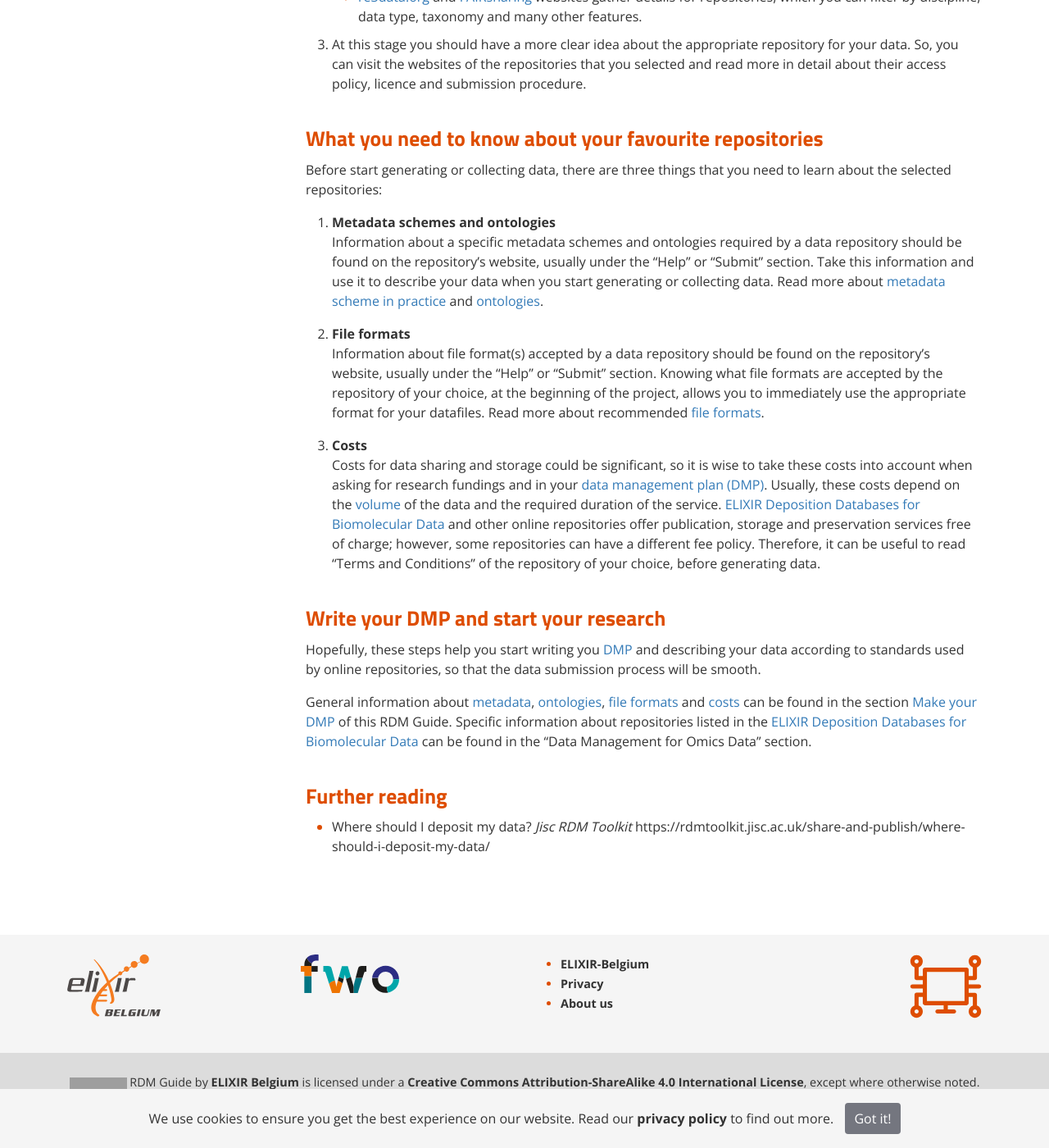
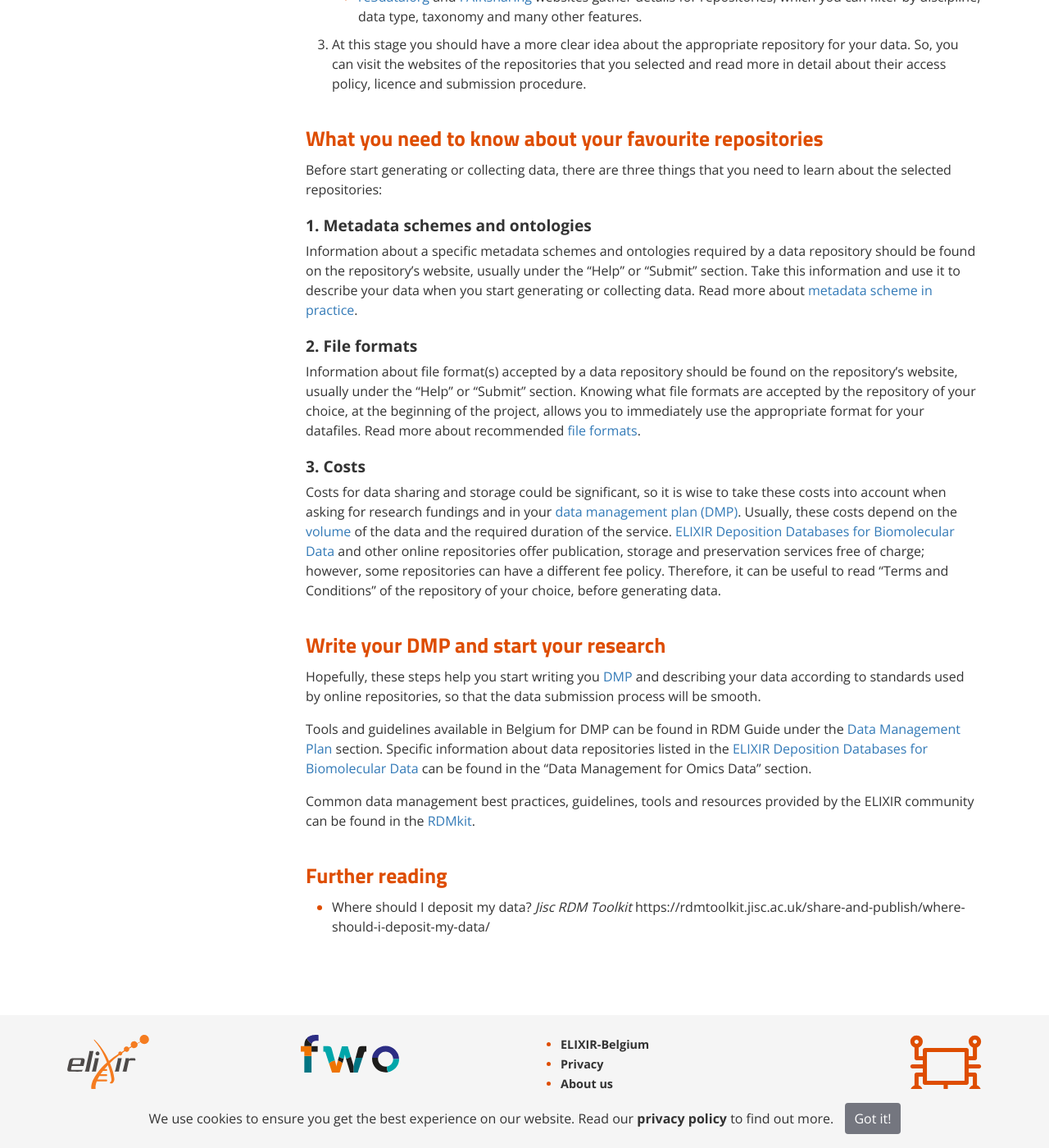
Before and after one commit to ELIXIR-Belgium/rdm-guide, a Jekyll site: the page built from pages/data_management_steps.md, in a window 1280 px wide and 1400 px high, scrolled down 1475 px. Shown: the whole window at 82% size. Built offline with Jekyll 4.4.1, drawn with Linux system fonts in a browser that asks for light colours; grey boxes are pictures that could not be loaded.

Commit message:
link to RDMkit

```diff
--- a/pages/data_management_steps.md
+++ b/pages/data_management_steps.md
@@ -34,19 +34,21 @@ You can find the right repository for your data by following the steps described
 ## What you need to know about your favourite repositories
 Before start generating or collecting data, there are three things that you need to learn about the selected repositories:
 
-1.  **Metadata schemes and ontologies**\\
-    Information about a specific metadata schemes and ontologies required by a data repository should be found on the repository’s website, usually under the “Help” or “Submit” section. Take this information and use it to describe your data when you start generating or collecting data. Read more about [metadata scheme in practice](metadata_in_practice) and [ontologies](ontology).
+### 1. Metadata schemes and ontologies
+Information about a specific metadata schemes and ontologies required by a data repository should be found on the repository’s website, usually under the “Help” or “Submit” section. Take this information and use it to describe your data when you start generating or collecting data. Read more about [metadata scheme in practice](metadata_in_practice).
 
-2.  **File formats**\\
-    Information about file format(s) accepted by a data repository should be found on the repository’s website, usually under the “Help” or “Submit” section. Knowing what file formats are accepted by the repository of your choice, at the beginning of the project, allows you to immediately use the appropriate format for your datafiles. Read more about recommended [file formats](file_formats).
+### 2. File formats
+Information about file format(s) accepted by a data repository should be found on the repository’s website, usually under the “Help” or “Submit” section. Knowing what file formats are accepted by the repository of your choice, at the beginning of the project, allows you to immediately use the appropriate format for your datafiles. Read more about recommended [file formats](file_formats).
 
-3.  **Costs**\\
-    Costs for data sharing and storage could be significant, so it is wise to take these costs into account when asking for research fundings and in your [data management plan (DMP)](about_DMP). Usually, these costs depend on the [volume](data_volume) of the data and the required duration of the service. [ELIXIR Deposition Databases for Biomolecular Data](https://elixir-europe.org/platforms/data/elixir-deposition-databases) and other online repositories offer publication, storage and preservation services free of charge; however, some repositories can have a different fee policy. Therefore, it can be useful to read "Terms and Conditions" of the repository of your choice, before generating data.
+### 3. Costs
+Costs for data sharing and storage could be significant, so it is wise to take these costs into account when asking for research fundings and in your [data management plan (DMP)](about_DMP). Usually, these costs depend on the [volume](data_volume) of the data and the required duration of the service. [ELIXIR Deposition Databases for Biomolecular Data](https://elixir-europe.org/platforms/data/elixir-deposition-databases) and other online repositories offer publication, storage and preservation services free of charge; however, some repositories can have a different fee policy. Therefore, it can be useful to read "Terms and Conditions" of the repository of your choice, before generating data.
 
 ## Write your DMP and start your research
 Hopefully, these steps help you start writing you [DMP](about_DMP) and describing your data according to standards used by online repositories, so that the data submission process will be smooth.
 
-General information about [metadata](metadata), [ontologies](ontology), [file formats](file_formats) and [costs](costs_for_sharing_and_storing_data) can be found in the section [Make your DMP](about_DMP) of this RDM Guide. Specific information about repositories listed in the [ELIXIR Deposition Databases for Biomolecular Data](https://elixir-europe.org/platforms/data/elixir-deposition-databases) can be found in the “Data Management for Omics Data” section.
+Tools and guidelines available in Belgium for DMP can be found in RDM Guide under the [Data Management Plan](about_DMP) section. Specific information about data repositories listed in the [ELIXIR Deposition Databases for Biomolecular Data](https://elixir-europe.org/platforms/data/elixir-deposition-databases) can be found in the “Data Management for Omics Data” section.
+
+Common data management best practices, guidelines, tools and resources provided by the ELIXIR community can be found in the [RDMkit](https://rdmkit.elixir-europe.org/index.html).
 
 ## Further reading
 * Where should I deposit my data? *Jisc RDM Toolkit* https://rdmtoolkit.jisc.ac.uk/share-and-publish/where-should-i-deposit-my-data/
```
Also changed, not shown: pages/data_documentation.md (+1 -1 lines), pages/file_naming.md (+1 -1 lines), pages/online_tools_for_dmp.md (+3 -5 lines).
